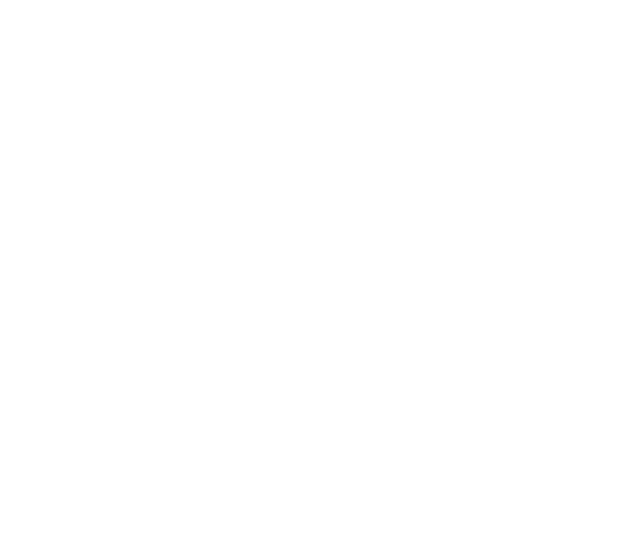
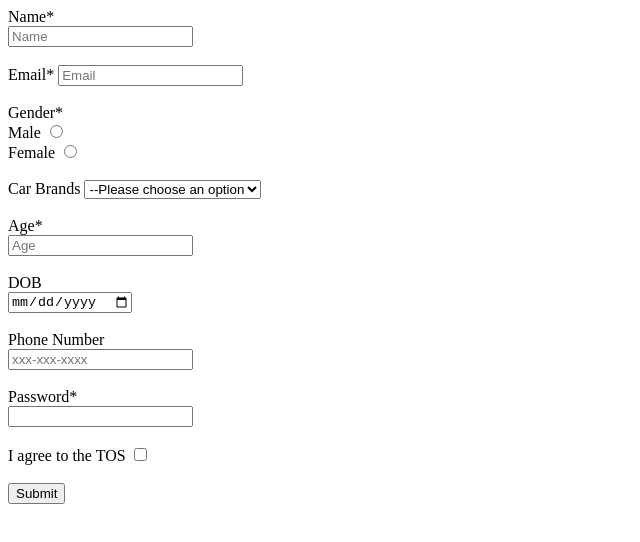
Before and after one commit to acciojob/signup-form-car-AKASHLAD01, a website: page main.html in a window 1280 px wide. Shown: the whole page, without its empty margins (0-640 px from the left). Drawn offline with Linux system fonts and the light colour scheme.

Commit message:
created a submission

```diff
--- a/main.html
+++ b/main.html
@@ -7,6 +7,73 @@
 </head>
 
 <body>
+<form method="post">
+    <div>
+
+        <label for="Name">Name*</label><br>
+        <input type="name" id="name"   placeholder="Name" required>
+    </div>
+    <br>
+    <div>
+    <label for="Email">Email*</label>
+    <input type="Email" id="email" placeholder="Email"  required>
+   </div>
+    <br>
+    <div>
+
+        <label for="Gender">Gender*</label><br>
+        <label for="gender_m">Male</label>
+      <input type="radio"   id="gender_m"  value="Male" name="Gender" >
+        <br>
+        <label for="gender_f">Female</label>
+      <input type="radio"  name="Gender"  id="gender_f" value="Female"><br>
+    </div>
+    <br>
+    <div>
+        <label for="charset">Car Brands</label>
+        <select name="" id="cars" required>
+            <option value="disabled selected">--Please choose an option</option>
+            <option value="Audi">Audi</option>
+            <option value="BMW">BMW</option>
+            <option value="Mercedez">Mercedez</option>
+        </select>
+    </div>
+    <br>
+    <div>
+        <label for="Age">Age*</label><br>
+        <input type="number" id="age" placeholder="Age">
+
+    </div>
+    <br>
+    <div>
+        <label for="DOB">DOB</label><br>
+        <input type="date" name="" id="dob" required>
+    </div>
+    <br>
+
+    <div>
+        <label for="Phone Number">Phone Number</label><br>
+        <input type="tel" id="tel" value="" placeholder="xxx-xxx-xxxx" >
+    </div>
+    <br>
+    <div>
+        <label for="Password">Password*</label> <br>
+        <input type="password" id="password" name="password" maxlength="8" >
+    </div>
+
+    <br>
+    <div>
+        <label for="tos"> I  agree to the TOS </label>
+        <input type="checkbox" name="" id="tos" required> <br>
+    </div>
+
+    <br>
+    <div>
+        <input type="submit" name="" id="">
+    </div>
+
+</form>
+
 	<!-- the entire body must be written by student -->
     <script type="text/javascript" src="./script.js">
 </script>
```
